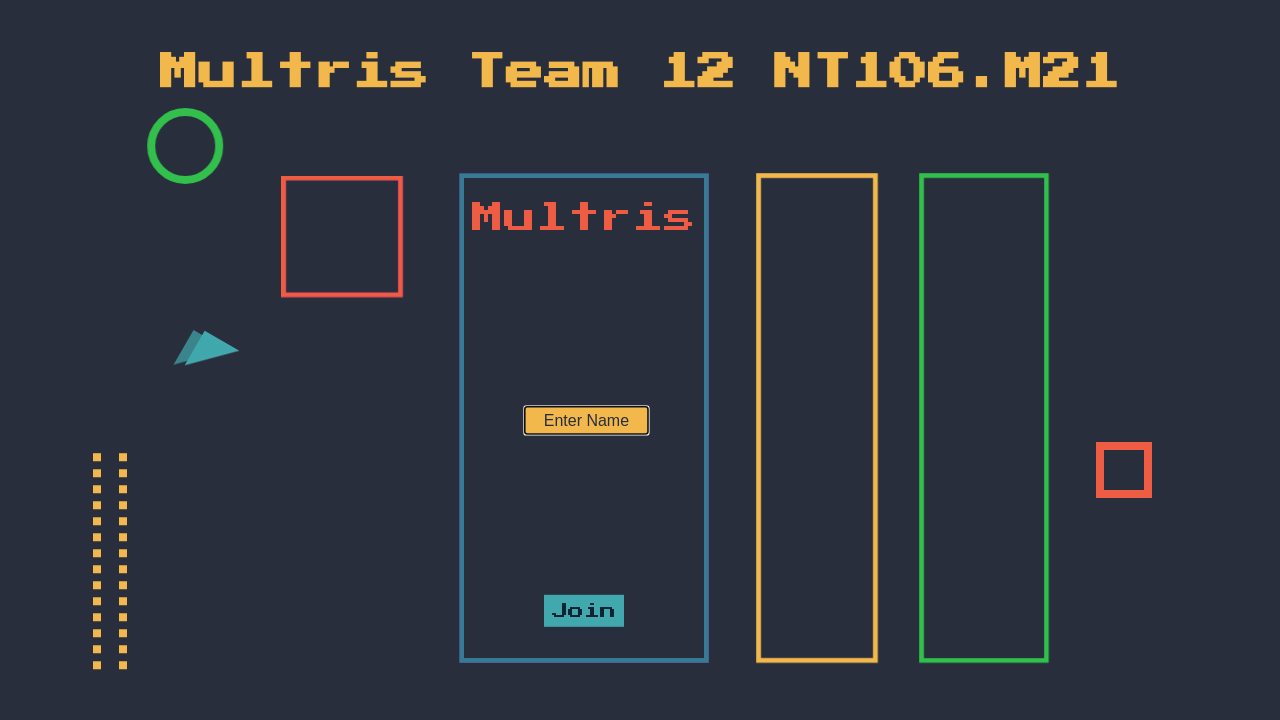
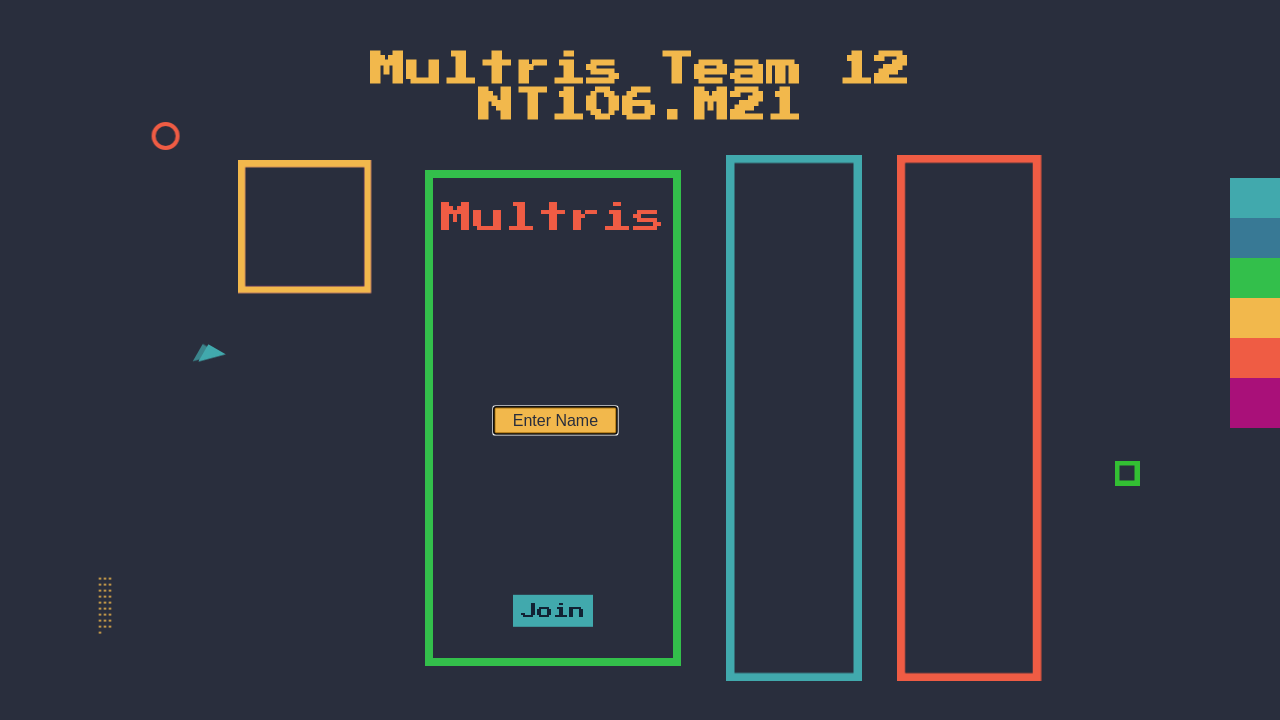
Before and after one commit to hoangbui24/DoAnLTMCB, a website built with webpack: page DoAnLTM/src/client/index.html in a window 1280 px wide. Built offline with nearby package versions, Linux system fonts and the light colour scheme; no server answers.

Commit message:
change theme again

```diff
--- a/DoAnLTM/src/client/index.css
+++ b/DoAnLTM/src/client/index.css
@@ -3,6 +3,7 @@ html,body {
     height: 100%;
     margin: 0px;
     background: #292e3dff;
+    /* background: #FAF0D7; */
 }
 
 #container {
@@ -24,7 +25,7 @@ html,body {
 
 .noshrink {
     flex-shrink: 0;
-    scale: 0.8;
+    scale: 0.85;
 }
 
 #reservedCanvas {
@@ -32,7 +33,7 @@ html,body {
     height: 140px;
     margin-right: 10px;
     background: #7d1399;
-    border: 6px solid #ef5c44ff;
+    border: 8px solid #f2b84cff;
 }
 
 #gameContainer {
@@ -40,7 +41,7 @@ html,body {
     height: 600px;
     margin-right: 10px;
     background: #7d1399;
-    border: 6px solid #387995ff;
+    border: 10px solid #33bf4bff;
     opacity: 100%;
     margin: 1px;
     scale: 0.8;
@@ -56,6 +57,7 @@ html,body {
 
 .overlay {
     background: #292e3dff;
+    /* background: #FAF0D7; */
 }
 
 .invisible {
@@ -79,7 +81,7 @@ html,body {
     height: 30px;
     margin: 155px 75px 0px 75px;
     padding: 0px;
-    border: 3px solid #f2b84cff;
+    border: 3px solid rgb(150, 98, 2);
     text-align: center;
     font-size: 20px;
     background: #f2b84cff;
@@ -148,23 +150,24 @@ html,body {
     height: 600px;
     margin-right: 10px;
     background: #292e3dff;
-    border: 6px solid #f2b84cff;
+    /* background: #FAF0D7; */
+    border: 10px solid #41a9adff;
 }
 
 #opponentCanvas {
     max-width: 600px;
     height: 600px;
     background: #123;
-    border: 6px solid #33bf4bff;
+    border: 10px solid #ef5c44ff;
     transition: all 0.25s;
 }
 
 .name {
     text-align: center;
-    font-size: larger;
+    font-size: large;
     font-family: 'Press Start 2P', cursive;
     color: #ffc31a;
-    width: 100%;
+    width: 70%;
     height: auto;
     position: absolute;
     top: 10px;
@@ -190,12 +193,13 @@ html,body {
 
 .item1 {
     position: absolute;
-    width: 40px;
-    height: 40px;
-    border: 8px solid #ef5c44ff;
+    width: 30px;
+    height: 30px;
+    border: 10px solid #33bf33;
     right: 10%;
     bottom: 40%;
     animation: spin 10s linear infinite;
+    scale: 0.5;
 }
 @keyframes spin {
     0% {
@@ -210,11 +214,12 @@ html,body {
   position: absolute;
   left: 90px;
   bottom: 20%;
-  width: 40px;
+  width: 30px;
   display: flex;
   flex-wrap: wrap;
   justify-content: space-between;
   animation: topBounce 3s ease-in-out infinite;
+  scale: 0.5;
 }
 @keyframes topBounce{
   0%,100%{
@@ -225,21 +230,22 @@ html,body {
   }
 }
 .item2 div{
-  height: 8px;
-  width: 8px;
+  height: 4px;
+  width: 4px;
   background-color: #f2b84cff;
   margin: 0 3px 8px;
 }
 
 .item3 {
     position: absolute;
-    height: 60px;
-    width: 60px;
-    border: 8px solid #33bf4bff;
+    height: 40px;
+    width: 40px;
+    border: 8px solid #ef5c44ff;
     border-radius: 50%;
     left: 10%;
     top: 90px;
     animation: leftBounce 3s ease-in-out infinite;
+    scale: 0.5;
 }
 @keyframes leftBounce{
   0%,100%{
@@ -257,6 +263,7 @@ html,body {
     left: 15%;
     top: 40%;
     animation: spin 15s linear infinite;
+    scale: 0.5;
 }
 .item4:before {
     content: '';
@@ -269,17 +276,55 @@ html,body {
 }
 
 .item5 {
+    position: absolute;
     height: 50px;
     width: 50px;
-    left: 20%;
-    bottom: 30%;
-    display: flex;
-    justify-content: space-between;
-    border-radius: 50%;
-    overflow: hidden;
-    animation: spin 5s linear infinite;
+    right: 0%;
+    top: 20%;
+    background-color: #41a9adff;
 }
-.item div {
-    width: 1px;
-    background-color: red;
+
+.item6 {
+    position: absolute;
+    height: 50px;
+    width: 50px;
+    right: 0%;
+    top: 25%;
+    background-color: #387995ff;
 }
+
+.item7 {
+    position: absolute;
+    height: 50px;
+    width: 50px;
+    right: 0%;
+    top: 30%;
+    background-color: #33bf4bff;
+}
+
+.item8 {
+    position: absolute;
+    height: 50px;
+    width: 50px;
+    right: 0%;
+    top: 35%;
+    background-color: #f2b84cff;
+}
+
+.item9 {
+    position: absolute;
+    height: 50px;
+    width: 50px;
+    right: 0%;
+    top: 40%;
+    background-color: #ef5c44ff;
+}
+
+.item10 {
+    position: absolute;
+    height: 50px;
+    width: 50px;
+    right: 0%;
+    top: 45%;
+    background-color: #A91079;
+}
--- a/DoAnLTM/src/client/index.html
+++ b/DoAnLTM/src/client/index.html
@@ -24,10 +24,12 @@
             </div>
             <div class="item3"></div>
             <div class="item4"></div>
-            <div class="item5">
-                <div></div><div></div><div></div><div></div><div></div>
-                <div></div><div></div><div></div><div></div><div></div>
-            </div>
+            <div class="item5"></div>
+            <div class="item6"></div>
+            <div class="item7"></div>
+            <div class="item8"></div>
+            <div class="item9"></div>
+            <div class="item10"></div>
 
             <div class="justifyTop noshrink">
                 <canvas width=140 height=140 id="reservedCanvas"></canvas>
--- a/DoAnLTM/src/client/render.js
+++ b/DoAnLTM/src/client/render.js
@@ -9,10 +9,13 @@ export const S_SIZE = 13;//small square side length
 
 const SIDEBAR_BG_CLR = "#292e3dff";
 const OPPONENT_BG_CLR = "#292e3dff";
-const TEXT_CLR = "#112233";
-const BLACK_CLR = "#000000";
+// const SIDEBAR_BG_CLR = "#FAF0D7";
+// const OPPONENT_BG_CLR = "#FAF0D7";
+const TEXT_CLR = "#fff";
+const BLACK_CLR = "#fff";
 
 const OVERLAY_CLR = "#292e3dff";
+// const OVERLAY_CLR = "#FAF0D7";
 
 const RED_CLR = "#FF5555";
 const GREEN_CLR = "#00FF99";
@@ -22,6 +25,7 @@ const CYAN_CLR = "#66FFFF";
 const PINK_CLR = "#FF66FF";
 const YELLOW_CLR = "#FFFF66";
 const BG_CLR = "#292e3dff";
+// const BG_CLR = "#FAF0D7"
 
 const gameCanvas = document.getElementById("gameCanvas");
 const gCtx = gameCanvas.getContext("2d");
@@ -64,7 +68,7 @@ function renderMainTable() {
     if(activePiece == undefined) return;
 
     //render the active piece's shadow
-    let currColor = getColor(activePiece.type) + "40";//half opacity
+    let currColor = getColor(activePiece.type) + "70";//half opacity
     const copyObj = activePiece.getDroppedObj();
     for(let i = 0; i < 4; i++) {
         const block = copyObj.blocks[i];
```
